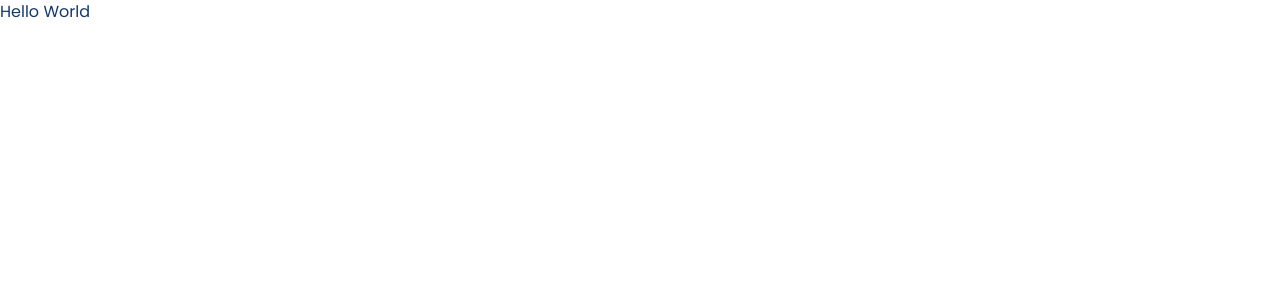
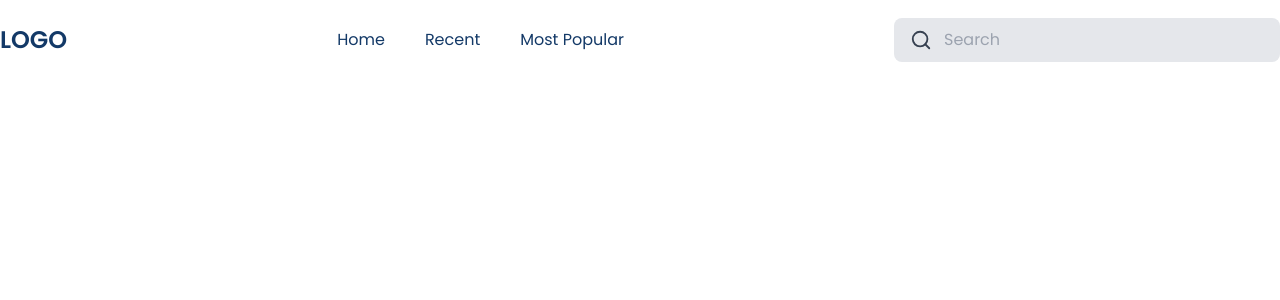
Before and after one commit to adiinugr/driversidn-fn-nextjs, a Next.js app: page / in a window 1280 px wide. Shown: the top 300 px of the page. Built offline with nearby package versions, Linux system fonts and the light colour scheme.

Commit message:
create header

```diff
--- a/package.json
+++ b/package.json
@@ -16,6 +16,7 @@
     "postcss": "8.4.27",
     "react": "18.2.0",
     "react-dom": "18.2.0",
+    "react-icons": "^4.10.1",
     "tailwindcss": "3.3.3"
   }
 }
--- a/pages/index.js
+++ b/pages/index.js
@@ -1,3 +1,26 @@
+import { FiSearch } from "react-icons/fi"
+
 export default function Home() {
-  return <div className="text-primary-900">Hello World</div>
+  return (
+    <main>
+      <header className="container mx-auto flex justify-between items-center h-[80px]">
+        <div className="text-2xl font-semibold text-primary-900">LOGO</div>
+        <nav className="text-primary-900">
+          <ul className="flex gap-10">
+            <li>Home</li>
+            <li>Recent</li>
+            <li>Most Popular</li>
+          </ul>
+        </nav>
+        <div className="flex h-fit bg-gray-200 py-[6px] px-4 items-center gap-2 rounded-lg">
+          <FiSearch size={22} className="text-gray-700" />
+          <input
+            type="text"
+            placeholder="Search"
+            className="bg-transparent p-1 focus:outline-none"
+          />
+        </div>
+      </header>
+    </main>
+  )
 }
```
Also changed, not shown: 1 other file (tests, documents, lock files or other folders).
